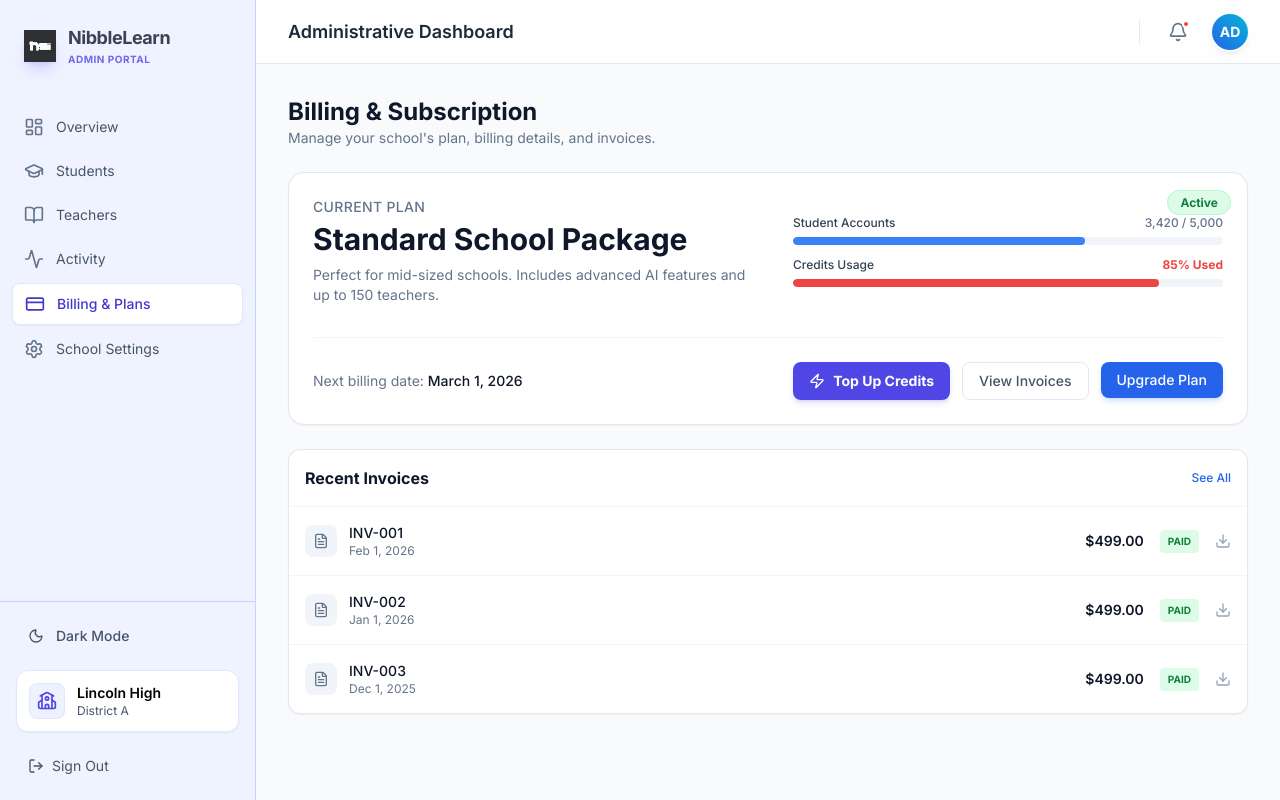
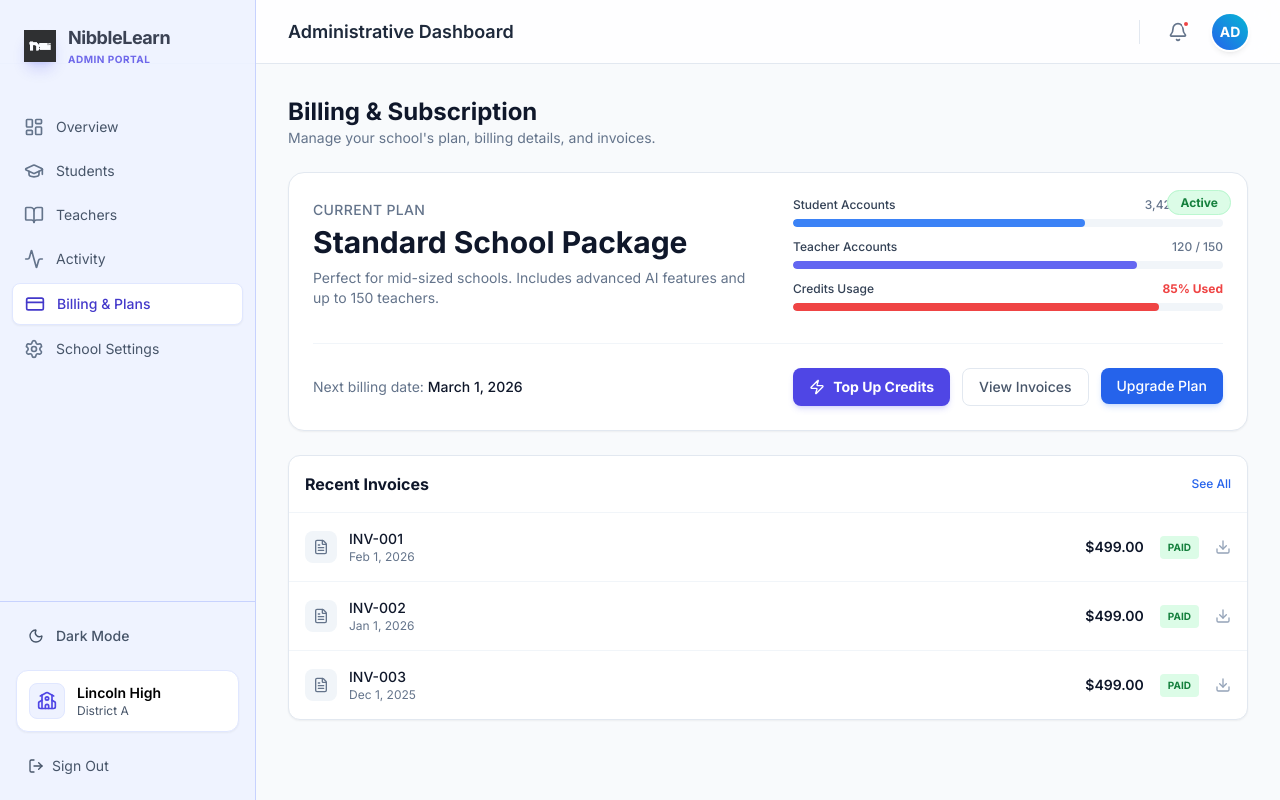
Before and after one commit to CodeCrafter19programmer/nibble-learn, a Next.js app: page /school/billing in a window 1280 px wide. Built offline with nearby package versions, Linux system fonts and the light colour scheme.

Commit message:
Feat: Add Teacher Accounts progress bar to Billing Overview page

```diff
--- a/src/app/school/billing/page.tsx
+++ b/src/app/school/billing/page.tsx
@@ -67,6 +67,16 @@ export default function BillingOverview() {
                                 </div>
                                 <div className="h-2 w-full bg-slate-100 dark:bg-slate-800 rounded-full overflow-hidden">
                                     <div className="h-full bg-blue-500 w-[68%] rounded-full" />
+                                </div>
+                            </div>
+
+                            <div>
+                                <div className="flex justify-between text-xs font-medium mb-1.5">
+                                    <span className={isLight ? "text-slate-700" : "text-slate-300"}>Teacher Accounts</span>
+                                    <span className={isLight ? "text-slate-500" : "text-slate-400"}>120 / 150</span>
+                                </div>
+                                <div className="h-2 w-full bg-slate-100 dark:bg-slate-800 rounded-full overflow-hidden">
+                                    <div className="h-full bg-indigo-500 w-[80%] rounded-full" />
                                 </div>
                             </div>
 
```
